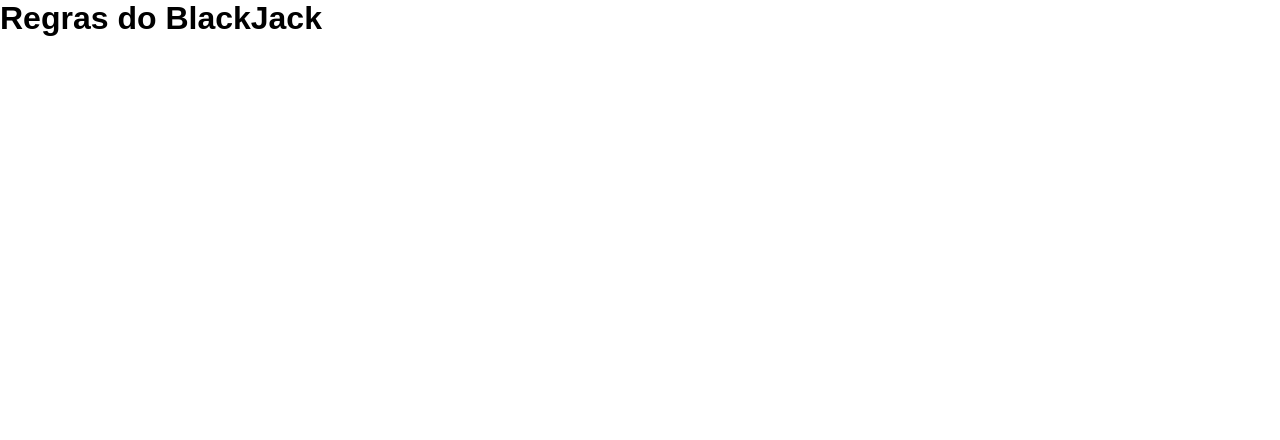
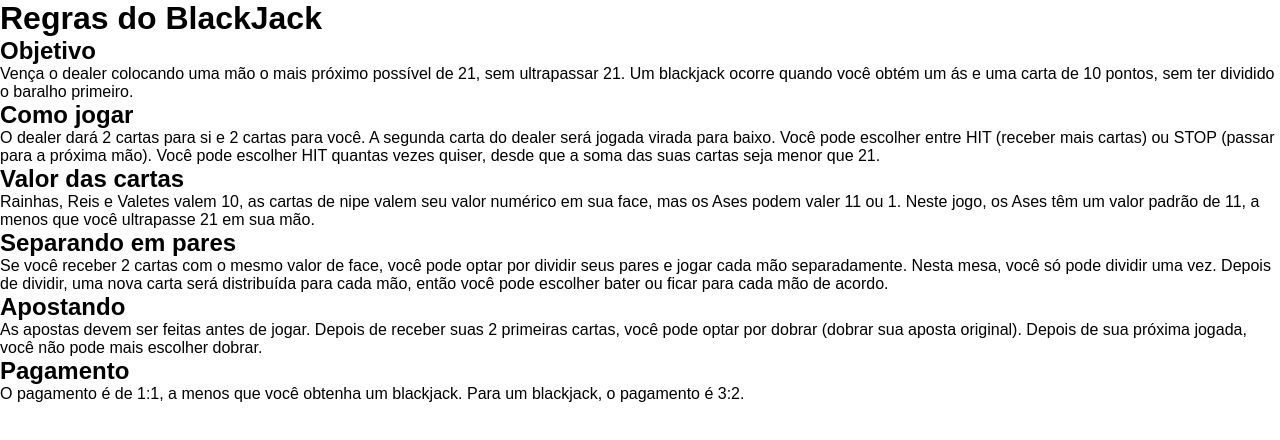
Before and after one commit to Lucas-PCN/BlackJack, a React (Create React App) app in the folder blackjack/: page /rules in a window 1280 px wide. Shown: the top 440 px of the page. Built offline with nearby package versions, Linux system fonts and the light colour scheme.

Commit message:
Feat: adiciona texto das regras

```diff
--- a/blackjack/src/pages/Rules.jsx
+++ b/blackjack/src/pages/Rules.jsx
@@ -1,7 +1,42 @@
 function Rules() {
   return (
     <div>
-      <h1>Regras do BlackJack</h1>
+      <div>
+        <h1>Regras do BlackJack</h1>
+      </div>
+      <div>
+        <div>
+          <h2>Objetivo</h2>
+          <p>
+            Vença o dealer colocando uma mão o mais próximo possível de 21, sem ultrapassar 21. Um blackjack ocorre quando você obtém um ás e uma carta de 10 pontos, sem ter dividido o baralho primeiro.
+          </p>
+          <h2>Como jogar</h2>
+          <p>
+            O dealer dará 2 cartas para si e 2 cartas para você. A segunda carta do dealer será jogada virada para baixo. Você pode escolher entre HIT (receber mais cartas) ou STOP (passar para a próxima mão). Você pode escolher HIT quantas vezes quiser, desde que a soma das suas cartas seja menor que 21.
+          </p>
+          <h2>Valor das cartas</h2>
+          <p>
+            Rainhas, Reis e Valetes valem 10, as cartas de nipe valem seu valor numérico em sua face, mas os Ases podem valer 11 ou 1. Neste jogo, os Ases têm um valor padrão de 11, a menos que você ultrapasse 21 em sua mão.
+          </p>
+        </div>
+        <div>
+          <h2>Separando em pares</h2>
+          <p>
+            Se você receber 2 cartas com o mesmo valor de face, você pode optar por dividir seus pares e jogar cada mão separadamente. Nesta mesa, você só pode dividir uma vez. Depois de dividir, uma nova carta será distribuída para cada mão, então você pode escolher bater ou ficar para cada mão de acordo.
+          </p>
+          <h2>Apostando</h2>
+          <p>
+            As apostas devem ser feitas antes de jogar. Depois de receber suas 2 primeiras cartas, você pode optar por dobrar (dobrar sua aposta original). Depois de sua próxima jogada, você não pode mais escolher dobrar.
+          </p>
+          <h2>Pagamento</h2>
+          <p>
+            O pagamento é de 1:1, a menos que você obtenha um blackjack. Para um blackjack, o pagamento é 3:2.
+          </p>
+        </div>
+        <div>
+
+        </div>
+      </div>
     </div>
   )
 }
```
